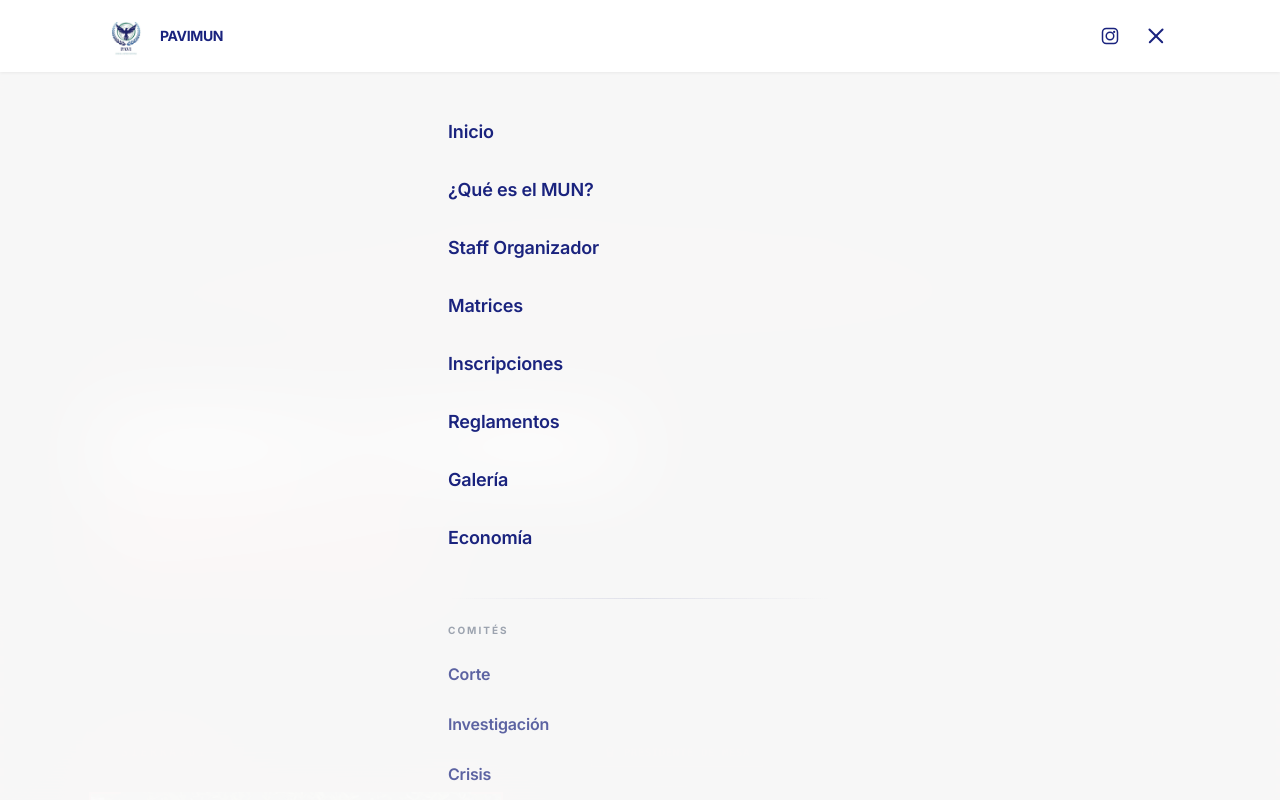
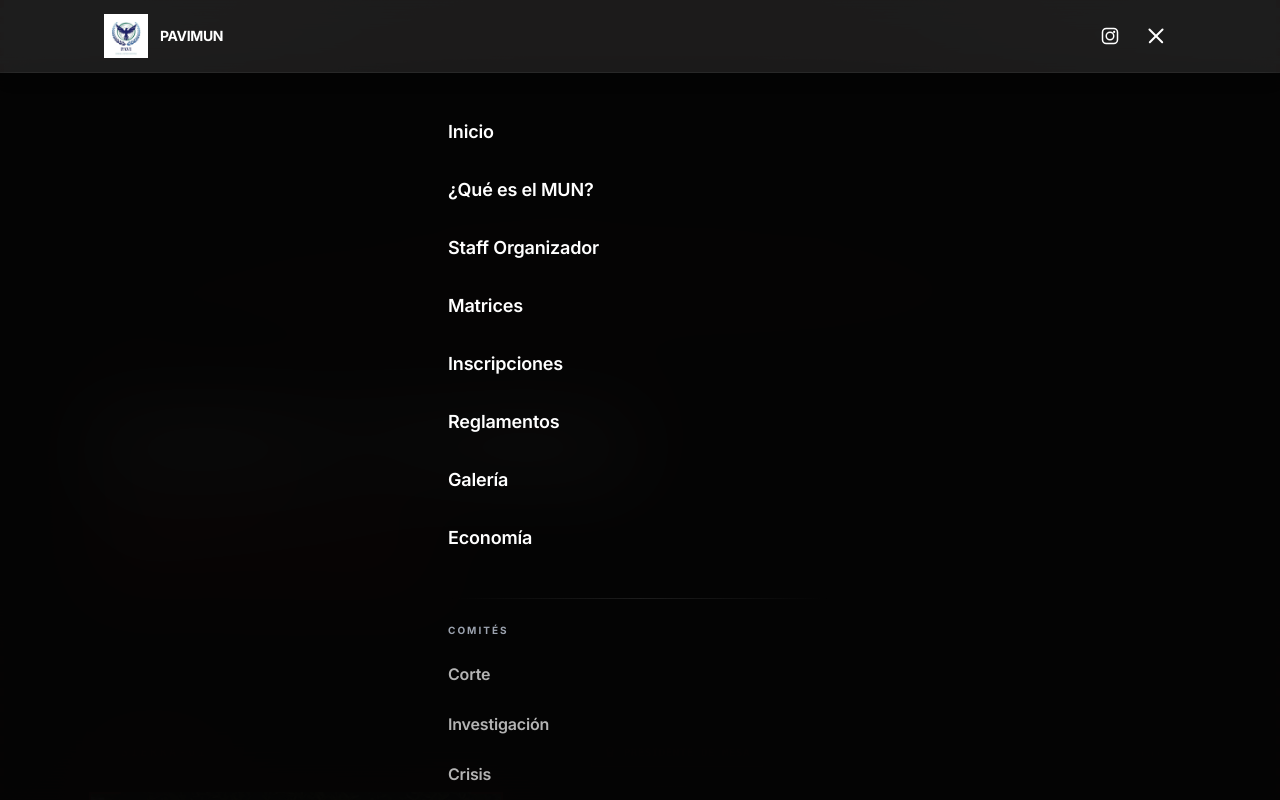
Before and after one commit to Juanctshub/pavimun, a React (Vite) app in the folder app/: page /consejo-seguridad/mesa in a window 1280 px wide. Both pictures are taken after a click on the button "Toggle menu". Shown: the top 800 px of the page. Built offline with nearby package versions, Linux system fonts and the light colour scheme.

Commit message:
fix: nav dark mode for mesa sub-routes, expand/collapse, Corte audio autoplay fallback, dark menu overlay

```diff
--- a/app/src/components/Navigation.tsx
+++ b/app/src/components/Navigation.tsx
@@ -71,8 +71,10 @@ const Navigation = () => {
   // When at the top (transparent), text/icons should be WHITE.
   // When scrolled (white bg), text/icons should be BLUE.
   // When menu is OPEN (white bg), text/icons should be BLUE.
-  const isTransparentPage = location.pathname === '/investigacion' || location.pathname === '/crisis' || location.pathname === '/cia' || location.pathname === '/consejo-seguridad' || location.pathname === '/oiea' || location.pathname === '/prensa' || location.pathname === '/banco' || location.pathname === '/corte';
-  const isDarkPage = location.pathname === '/crisis' || location.pathname === '/cia' || location.pathname === '/consejo-seguridad' || location.pathname === '/investigacion' || location.pathname === '/oiea' || location.pathname === '/prensa' || location.pathname === '/banco';
+  const darkPaths = ['/crisis', '/cia', '/consejo-seguridad', '/investigacion', '/oiea', '/prensa', '/banco'];
+  const transparentPaths = [...darkPaths, '/corte'];
+  const isTransparentPage = transparentPaths.some(p => location.pathname === p || location.pathname.startsWith(p + '/'));
+  const isDarkPage = darkPaths.some(p => location.pathname === p || location.pathname.startsWith(p + '/'));
 
   const forceWhite = (isTransparentPage && !scrolled && !isOpen) || (isDarkPage && (scrolled || isOpen));
 
@@ -149,13 +151,13 @@ const Navigation = () => {
               >
                 <div className="flex flex-col items-center justify-center w-5 h-4 relative">
                   <span
-                    className={`absolute w-5 h-[1.5px] rounded-full transition-all duration-500 ease-[cubic-bezier(0.16,1,0.3,1)] ${isOpen ? 'rotate-45 top-[7px] bg-[#1a237e]' : `top-[1px] ${burgerBgClass}`}`}
+                    className={`absolute w-5 h-[1.5px] rounded-full transition-all duration-500 ease-[cubic-bezier(0.16,1,0.3,1)] ${isOpen ? `rotate-45 top-[7px] ${isDarkPage ? 'bg-white' : 'bg-[#1a237e]'}` : `top-[1px] ${burgerBgClass}`}`}
                   />
                   <span
                     className={`absolute w-5 h-[1.5px] rounded-full transition-all duration-300 top-[7px] ${isOpen ? 'opacity-0 scale-x-0' : 'opacity-100 scale-x-100'} ${burgerBgClass}`}
                   />
                   <span
-                    className={`absolute w-5 h-[1.5px] rounded-full transition-all duration-500 ease-[cubic-bezier(0.16,1,0.3,1)] ${isOpen ? '-rotate-45 top-[7px] bg-[#1a237e]' : `top-[13px] ${burgerBgClass}`}`}
+                    className={`absolute w-5 h-[1.5px] rounded-full transition-all duration-500 ease-[cubic-bezier(0.16,1,0.3,1)] ${isOpen ? `-rotate-45 top-[7px] ${isDarkPage ? 'bg-white' : 'bg-[#1a237e]'}` : `top-[13px] ${burgerBgClass}`}`}
                   />
                 </div>
               </button>
@@ -174,7 +176,7 @@ const Navigation = () => {
       >
         {/* Background */}
         <div
-          className={`absolute inset-0 bg-white/[0.97] backdrop-blur-2xl transition-all duration-500 ${isOpen ? 'opacity-100' : 'opacity-0'
+          className={`absolute inset-0 ${isDarkPage ? 'bg-[#050505]/[0.97]' : 'bg-white/[0.97]'} backdrop-blur-2xl transition-all duration-500 ${isOpen ? 'opacity-100' : 'opacity-0'
             }`}
         />
 
@@ -192,8 +194,8 @@ const Navigation = () => {
                     ? 'opacity-100 translate-y-0'
                     : 'opacity-0 translate-y-4'
                     } ${isActive(item.path)
-                      ? 'text-white bg-[#1a237e]'
-                      : 'text-[#1a237e] hover:bg-[#1a237e]/[0.05]'
+                      ? (isDarkPage ? 'text-black bg-white' : 'text-white bg-[#1a237e]')
+                      : (isDarkPage ? 'text-white hover:bg-white/10' : 'text-[#1a237e] hover:bg-[#1a237e]/[0.05]')
                     }`}
                   style={{
                     transitionDelay: isOpen ? `${index * 30 + 50}ms` : '0ms',
@@ -206,7 +208,7 @@ const Navigation = () => {
 
             {/* Divider */}
             <div
-              className={`h-[1px] bg-gradient-to-r from-transparent via-[#1a237e]/10 to-transparent mx-6 mb-6 transition-all duration-500 ${isOpen ? 'opacity-100' : 'opacity-0'
+              className={`h-[1px] bg-gradient-to-r from-transparent ${isDarkPage ? 'via-white/10' : 'via-[#1a237e]/10'} to-transparent mx-6 mb-6 transition-all duration-500 ${isOpen ? 'opacity-100' : 'opacity-0'
                 }`}
               style={{ transitionDelay: isOpen ? '300ms' : '0ms' }}
             />
@@ -231,8 +233,8 @@ const Navigation = () => {
                     ? 'opacity-100 translate-y-0'
                     : 'opacity-0 translate-y-4'
                     } ${isActive(item.path)
-                      ? 'text-white bg-[#2e7d32]'
-                      : 'text-[#1a237e]/70 hover:bg-[#1a237e]/[0.04]'
+                      ? (isDarkPage ? 'text-black bg-white' : 'text-white bg-[#2e7d32]')
+                      : (isDarkPage ? 'text-white/70 hover:bg-white/10' : 'text-[#1a237e]/70 hover:bg-[#1a237e]/[0.04]')
                     }`}
                   style={{
                     transitionDelay: isOpen ? `${index * 30 + 340}ms` : '0ms',
@@ -249,13 +251,13 @@ const Navigation = () => {
                 }`}
               style={{ transitionDelay: isOpen ? '600ms' : '0ms' }}
             >
-              <div className="h-[1px] bg-gradient-to-r from-transparent via-[#1a237e]/10 to-transparent mb-8" />
+              <div className={`h-[1px] bg-gradient-to-r from-transparent ${isDarkPage ? 'via-white/10' : 'via-[#1a237e]/10'} to-transparent mb-8`} />
               <img
                 src="/images/colegio-logo.jpg"
                 alt="Colegio Pablo VI"
                 className="h-12 w-auto mx-auto object-contain mb-3 opacity-40"
               />
-              <p className="text-[#1a237e]/50 font-semibold text-xs tracking-[0.05em]">Colegio Pablo VI</p>
+              <p className={`${isDarkPage ? 'text-white/50' : 'text-[#1a237e]/50'} font-semibold text-xs tracking-[0.05em]`}>Colegio Pablo VI</p>
               <p className="text-gray-300 text-[10px] mt-1 tracking-[0.15em] uppercase">
                 PAVIMUN · I Edición
               </p>
--- a/app/src/pages/Corte.tsx
+++ b/app/src/pages/Corte.tsx
@@ -221,16 +221,32 @@ const Corte = () => {
     if (loading) return;
     const a = audioRef.current;
     if (!a) return;
-    a.volume = 0;
-    a.muted = false;
-    a.play().then(() => {
+
+    const fadeIn = () => {
       let v = 0;
+      a.volume = 0;
       const i = setInterval(() => {
         v += 0.005;
         if (v >= 0.15) { v = 0.15; clearInterval(i); }
         a.volume = v;
       }, 80);
-    }).catch(() => { });
+    };
+
+    a.volume = 0;
+    a.muted = false;
+    a.play().then(fadeIn).catch(() => {
+      // Autoplay blocked — wait for first user click/touch
+      const tryPlay = () => {
+        a.volume = 0;
+        a.play().then(() => {
+          fadeIn();
+          document.removeEventListener('click', tryPlay);
+          document.removeEventListener('touchstart', tryPlay);
+        }).catch(() => {});
+      };
+      document.addEventListener('click', tryPlay, { once: false });
+      document.addEventListener('touchstart', tryPlay, { once: false });
+    });
 
     return () => { a.pause(); a.currentTime = 0; };
   }, [loading]);
--- a/app/src/pages/MesaConsejo.tsx
+++ b/app/src/pages/MesaConsejo.tsx
@@ -185,7 +185,10 @@ Al asumir por segunda vez el rol de mesa directiva, me entusiasma el crecimiento
 
                   {/* Bio */}
                   <div className="relative">
-                    <div className={`text-gray-400 leading-relaxed text-lg space-y-4 overflow-hidden transition-all duration-700 ${expandedIdx === idx ? 'max-h-[3000px]' : 'max-h-[250px]'}`}>
+                    <div
+                      className="text-gray-400 leading-relaxed text-lg space-y-4 overflow-hidden transition-all duration-700"
+                      style={{ maxHeight: expandedIdx === idx ? '5000px' : '250px' }}
+                    >
                       {auth.bio.split('\n\n').map((paragraph, pIdx) => (
                         <p key={pIdx} className="text-justify">
                           {pIdx === 0 && <span className="text-red-500 font-bold text-3xl float-left mr-3 leading-none mt-1">{paragraph.charAt(0)}</span>}
--- a/app/src/pages/MesaInvestigacion.tsx
+++ b/app/src/pages/MesaInvestigacion.tsx
@@ -202,7 +202,10 @@ Sin más nada que acotar, les deseo la mayor de las suertes, porque la excelenci
 
                   {/* Bio - Expandable */}
                   <div className="relative">
-                    <div className={`text-gray-400 leading-relaxed text-base space-y-4 overflow-hidden transition-all duration-700 ${expandedIdx === idx ? 'max-h-[3000px]' : 'max-h-[200px]'}`}>
+                    <div
+                      className="text-gray-400 leading-relaxed text-base space-y-4 overflow-hidden transition-all duration-700"
+                      style={{ maxHeight: expandedIdx === idx ? '5000px' : '200px' }}
+                    >
                       {auth.bio.split('\n\n').map((p, pIdx) => (
                         <p key={pIdx} className="text-justify">
                           {pIdx === 0 && <span className="text-[#ffd700] font-bold text-2xl float-left mr-2 leading-none mt-1">{p.charAt(0)}</span>}
```
